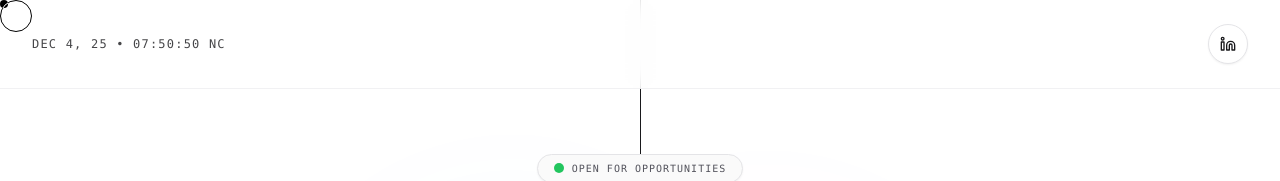
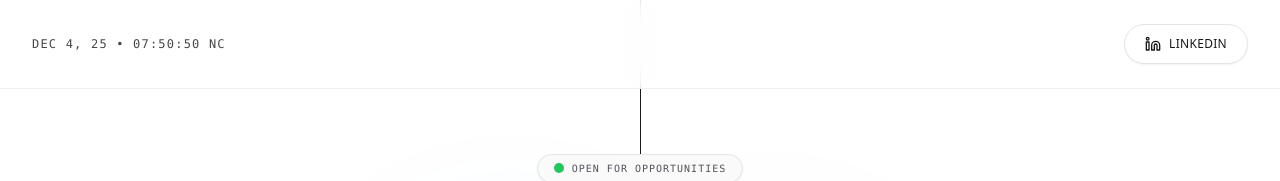
Before and after one commit to KrishVazirani18/PersonalWebsiteOfficial, a React (Vite) app: page / in a window 1280 px wide. Shown: the top 181 px of the page. Built offline with nearby package versions, Linux system fonts and the light colour scheme.

Commit message:
changes.

```diff
--- a/index.html
+++ b/index.html
@@ -2,7 +2,7 @@
 <html lang="en">
   <head>
     <meta charset="UTF-8" />
-    <link rel="icon" type="image/svg+xml" href="/vite.svg" />
+    <link rel="icon" href="/krish_headshot.jpeg" />
     <meta name="viewport" content="width=device-width, initial-scale=1.0" />
     <title>Krish Vazirani | Builder & Operator</title>
     <meta name="description" content="Builder by trade. Operator by design. Student at UNC Chapel Hill studying CS + Entrepreneurship." />
--- a/src/App.jsx
+++ b/src/App.jsx
@@ -29,78 +29,8 @@ import c4l1 from '../card3_logos/card4_logos/1.png';
 import c4l2 from '../card3_logos/card4_logos/2.png';
 import c4l3 from '../card3_logos/card4_logos/3.jpg';
 
-const CustomCursor = () => {
-  const [isHovering, setIsHovering] = useState(false);
-  const cursorRef = useRef(null);
-  const trailingRef = useRef(null);
-  const cursorPos = useRef({ x: 0, y: 0 });
-  const trailingPos = useRef({ x: 0, y: 0 });
-  const isHoveringRef = useRef(false);
+// Custom cursor component removed
 
-  useEffect(() => {
-    window.scrollTo(0, 0);
-  }, []);
-
-  useEffect(() => {
-    isHoveringRef.current = isHovering;
-  }, [isHovering]);
-
-  useEffect(() => {
-    const handleMouseMove = (e) => {
-      cursorPos.current = { x: e.clientX, y: e.clientY };
-      const target = e.target;
-      setIsHovering(
-        target.tagName === 'A' ||
-        target.tagName === 'BUTTON' ||
-        target.closest('a') ||
-        target.closest('button') ||
-        target.classList.contains('cursor-pointer')
-      );
-    };
-
-    window.addEventListener('mousemove', handleMouseMove);
-
-    let animationFrameId;
-    const animate = () => {
-      const ease = 0.15;
-      trailingPos.current.x += (cursorPos.current.x - trailingPos.current.x) * ease;
-      trailingPos.current.y += (cursorPos.current.y - trailingPos.current.y) * ease;
-
-      if (cursorRef.current) {
-        cursorRef.current.style.transform = `translate3d(${cursorPos.current.x}px, ${cursorPos.current.y}px, 0)`;
-      }
-
-      if (trailingRef.current) {
-        const scale = isHoveringRef.current ? 1.5 : 1;
-        trailingRef.current.style.transform = `translate3d(${trailingPos.current.x}px, ${trailingPos.current.y}px, 0) scale(${scale})`;
-      }
-
-      animationFrameId = requestAnimationFrame(animate);
-    };
-
-    animate();
-
-    return () => {
-      window.removeEventListener('mousemove', handleMouseMove);
-      cancelAnimationFrame(animationFrameId);
-    };
-  }, []);
-
-  return (
-    <>
-      <div
-        ref={cursorRef}
-        className="fixed top-0 left-0 w-2 h-2 bg-white rounded-full mix-blend-difference pointer-events-none z-[9999] -translate-x-1/2 -translate-y-1/2"
-        style={{ willChange: 'transform' }}
-      />
-      <div
-        ref={trailingRef}
-        className="fixed top-0 left-0 w-8 h-8 border border-white rounded-full mix-blend-difference pointer-events-none z-[9998] -translate-x-1/2 -translate-y-1/2"
-        style={{ willChange: 'transform' }}
-      />
-    </>
-  );
-};
 
 const SummaryModal = ({ isOpen, onClose }) => {
   const [isLoading, setIsLoading] = useState(true);
@@ -117,7 +47,7 @@ const SummaryModal = ({ isOpen, onClose }) => {
 
   return (
     <div className="fixed inset-0 z-[10000] flex items-center justify-center p-4 bg-zinc-900/60 backdrop-blur-sm animate-in fade-in duration-200">
-      <div className="bg-zinc-900 border border-zinc-800 w-full max-w-5xl h-[80vh] rounded-2xl overflow-hidden shadow-2xl flex relative animate-in zoom-in-95 duration-300">
+      <div className="bg-zinc-900 border border-zinc-800 w-full max-w-5xl h-[80dvh] md:h-[80vh] rounded-2xl overflow-hidden shadow-2xl flex relative animate-in zoom-in-95 duration-300">
          <button onClick={onClose} className="absolute top-6 right-6 text-zinc-500 hover:text-white transition-colors z-50 cursor-pointer">
             <X size={24} />
          </button>
@@ -514,9 +444,7 @@ const App = () => {
   ];
 
   return (
-    <div className="bg-white text-zinc-900 font-sans selection:bg-zinc-900 selection:text-white min-h-screen relative overflow-x-hidden cursor-none">
-      <CustomCursor />
-
+    <div className="bg-white text-zinc-900 font-sans selection:bg-zinc-900 selection:text-white min-h-screen relative overflow-x-hidden">
       {/* 1. Dynamic Grid Background */}
       <div className="fixed inset-0 z-0 pointer-events-none perspective-1000">
         <div
@@ -546,9 +474,10 @@ const App = () => {
            href="https://linkedin.com/in/krish-vazirani-814511236"
            target="_blank"
            rel="noreferrer"
-           className="pointer-events-auto w-10 h-10 bg-white border border-zinc-200 rounded-full flex items-center justify-center hover:bg-zinc-900 hover:text-white hover:border-zinc-900 transition-all shadow-sm hover:shadow-md"
+           className="pointer-events-auto w-10 h-10 md:w-auto md:px-5 bg-white border border-zinc-200 rounded-full flex items-center justify-center md:gap-2 hover:bg-zinc-900 hover:text-white hover:border-zinc-900 transition-all shadow-sm hover:shadow-md"
         >
            <Linkedin size={16} />
+           <span className="hidden md:block text-xs font-medium tracking-wide">LINKEDIN</span>
         </a>
       </header>
 
@@ -569,7 +498,7 @@ const App = () => {
       </div>
 
       {/* 4. Hero Section */}
-      <section className="min-h-[90vh] flex flex-col items-center justify-center relative z-[50] px-6">
+      <section className="min-h-[90dvh] md:min-h-[90vh] flex flex-col items-center justify-center relative z-[50] px-6">
         <div className="text-center max-w-4xl pt-20 relative z-30">
            <div
               className="inline-flex items-center gap-2 mb-8 px-4 py-1.5 bg-zinc-50 border border-zinc-200 rounded-full shadow-sm cursor-default"
@@ -632,7 +561,7 @@ const App = () => {
                 key={chapter.id}
                 ref={addToRefs}
                 data-index={index}
-                className="min-h-screen flex items-center justify-center relative py-12 md:py-24"
+                className="min-h-[100dvh] flex items-center justify-center relative py-12 md:py-24"
              >
                 {/* Connector Node on Spine */}
                 <div className={`absolute left-6 md:left-1/2 top-1/2 -translate-y-1/2 w-4 h-4 -translate-x-1/2 z-20 transition-all duration-500 ${isActive ? 'scale-150' : 'scale-100'} ${collidingChapter === index ? 'scale-[3] opacity-0' : ''}`}>
@@ -759,7 +688,7 @@ const App = () => {
                <span className="font-mono text-xs text-zinc-400 uppercase tracking-widest">3 Items</span>
             </div>
 
-            <div className="flex flex-col h-[600px] gap-2">
+            <div className="flex flex-col h-[70dvh] md:h-[600px] gap-2">
                {vaultItems.map((item, i) => {
                   const isActive = activeVaultItem === i;
 
```
